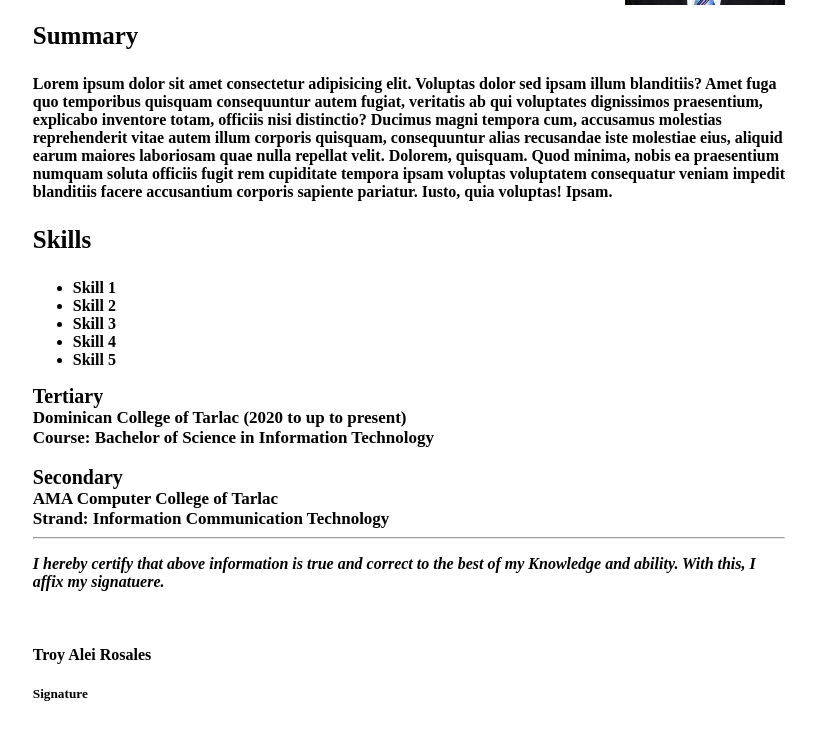
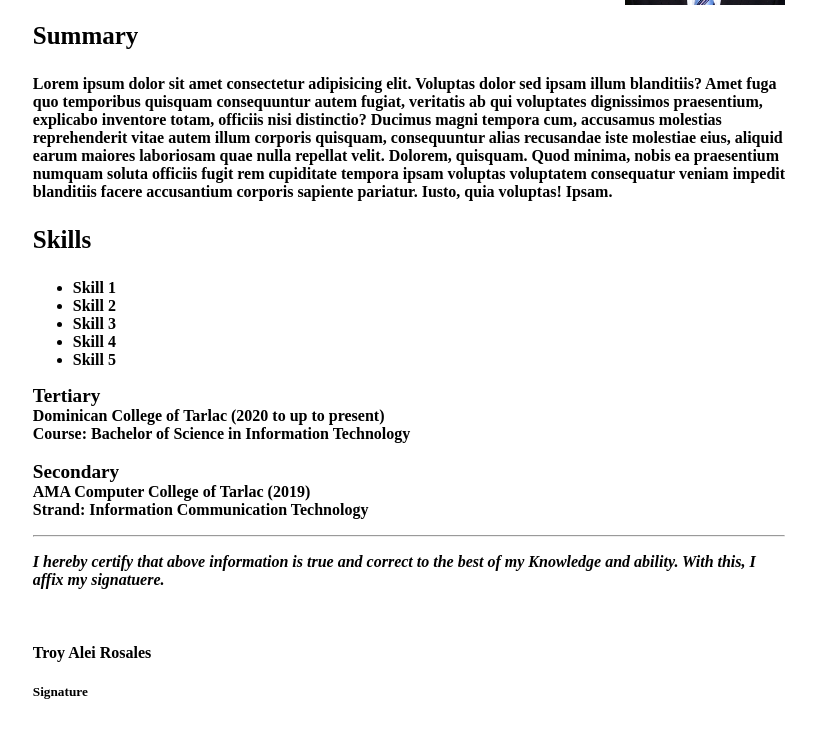
Before and after one commit to kezzme/Meowty, a plain HTML site: page prelim/Resume.html in a window 1280 px wide. Shown: the part 166-901 px from the top of the page, without its empty margins (231-1047 px from the left). Drawn offline with Linux system fonts and the light colour scheme.

Commit message:
final output

```diff
--- a/prelim/Resume.html
+++ b/prelim/Resume.html
@@ -32,14 +32,17 @@
             <li>Skill 5</li>
         </ul>
 
-        <div style="text-align: left; font-size: 20px;">Tertiary</div>
-        <div style="text-align: left;font-size: 17px;"> <b>Dominican College of Tarlac </b> (2020 to up to present)</div>
-        <div style="text-align: left;font-size: 17px;"> <b>Course:</b> Bachelor of Science in Information Technology</div>
-        <br>
-        <div style="text-align: left; font-size: 20px;">Secondary</div>
-        <div style="text-align: left;font-size: 17px;"> <b>AMA Computer College of Tarlac </b></div>
-        <div style="text-align: left;font-size: 17px;"> <b>Strand:</b> Information Communication Technology</div>
-        <hr>
+        <p style="text-align: left;"><big><b>Tertiary</b></big><br>
+        <b>Dominican College of Tarlac</b> (2020 to up to present) <br>
+        <b>Course:</b> Bachelor of Science in Information Technology <br>
+       <br>
+        <big><b>Secondary</b></big><br>
+        <b>AMA Computer College of Tarlac</b> (2019) <br>
+        <b>Strand:</b> Information Communication Technology <br>
+
+
+        <p>
+       <hr>
         <p style="text-align: left;"><i>I hereby certify that above information is true and correct to the best of my Knowledge and ability. With this, I affix my signatuere.</i></p>
         <br>
 
```
